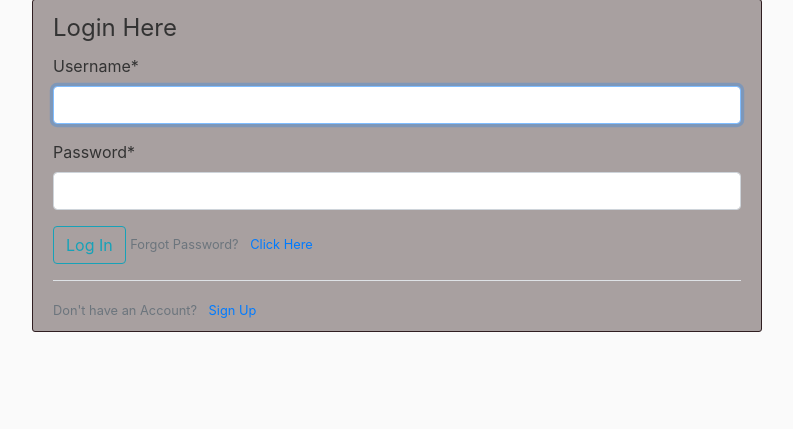
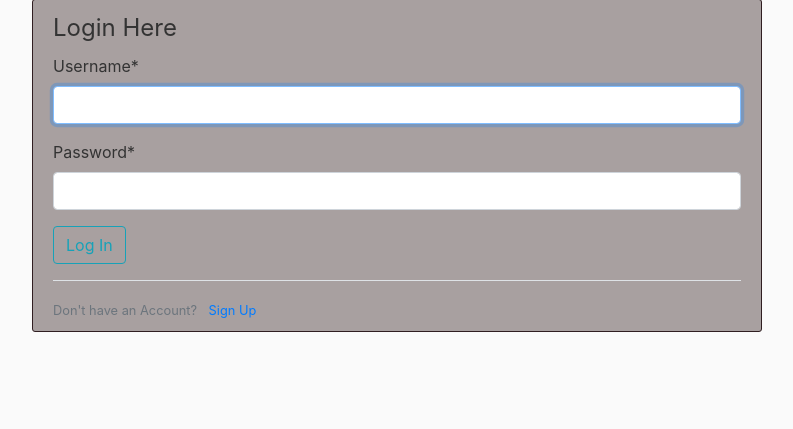
Before and after one commit to gsidhu22/ride, a Django app: page /login/ in a window 1280 px wide. Shown: the part 81-510 px from the top of the page, without its empty margins (53-846 px from the left). Run offline with Django 4.2, Linux system fonts and the light colour scheme; some libraries are stand-ins or nearby versions.

Commit message:
Fixed Links

```diff
--- a/users/templates/users/login.html
+++ b/users/templates/users/login.html
@@ -10,15 +10,13 @@
         </fieldset>
         <div class='form-group'>
             <button class ="btn btn-outline-info" type submit>Log In</button>
-            <small class="text-muted">
-                Forgot Password? <a class="ml-2" href="">Click Here</a>
-            </small>
+
         </div>
 
     </form>
     <div class='border-top pt-3'>
         <small class="text-muted">
-            Don't have an Account? <a class="ml-2" href="">Sign Up</a>
+            Don't have an Account? <a class="ml-2" href="{% url 'register' %}">Sign Up</a>
         </small>
     </div>
 
```
Also changed, not shown: db.sqlite3.
